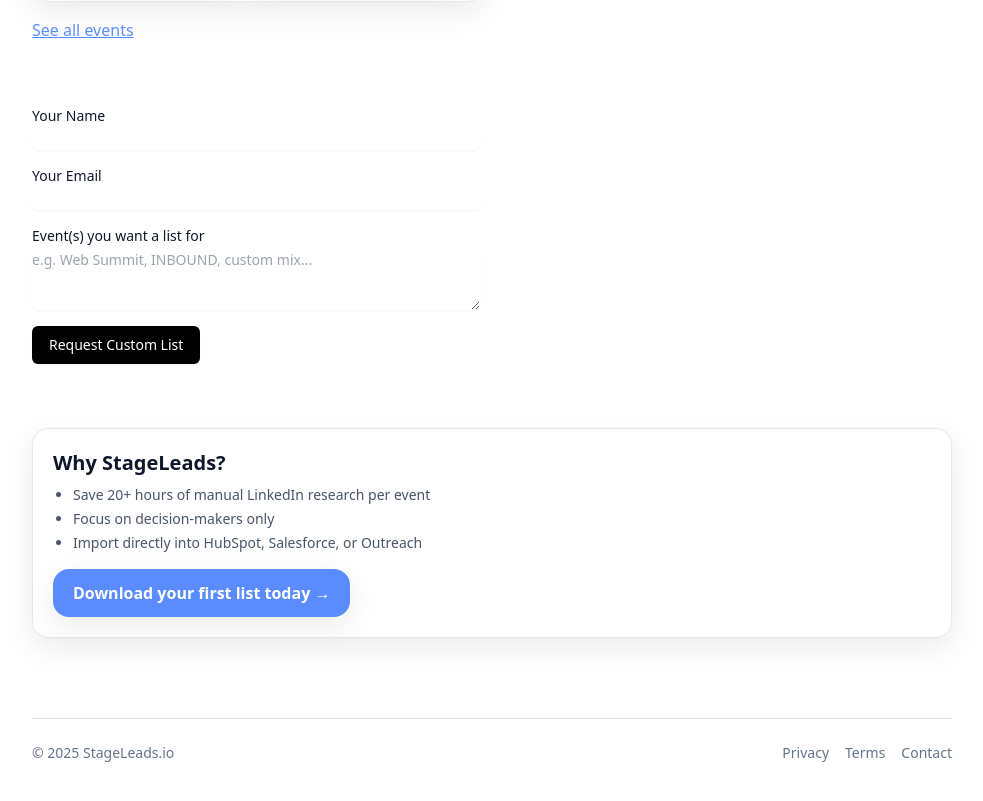
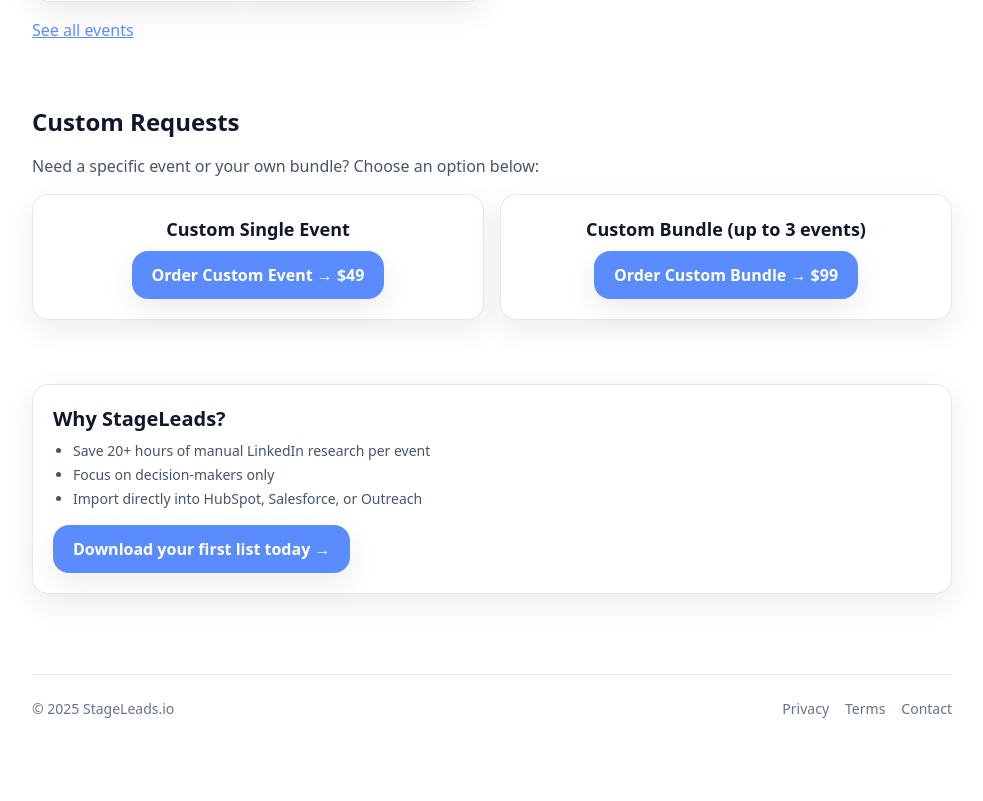
Before and after one commit to JasaNiklanovic/stageleads-site, a Next.js app: page / in a window 1280 px wide. Shown: the part 1634-2435 px from the top of the page, without its empty margins (148-1131 px from the left). After the commit the page ends 2401 px from the top, so only its background shows below. Built offline with nearby package versions, Linux system fonts and the light colour scheme.

Commit message:
Update basic gumroad links

```diff
--- a/app/page.tsx
+++ b/app/page.tsx
@@ -1,25 +1,35 @@
-import RequestForm from "@/components/RequestForm";
 import { bundles, events } from "@/data/content";
 import { Button } from "@/components/Button";
 
 export default function Home() {
   return (
     <>
+      {/* Hero */}
       <section className="max-w-[960px] mx-auto px-5 py-12 text-center">
-        <h1 className="text-4xl md:text-5xl font-extrabold tracking-tight">Speaker & attendee lists for sales, founders, and agencies.</h1>
+        <h1 className="text-4xl md:text-5xl font-extrabold tracking-tight">
+          Speaker & attendee lists for sales, founders, and agencies.
+        </h1>
         <p className="mt-3 text-slate-600 max-w-2xl mx-auto">
-          Skip the research. Get ready-to-use CSVs of speakers, founders, and decision-makers from the world’s top conferences.
+          Skip the research. Get ready-to-use CSVs of speakers, founders, and
+          decision-makers from the world’s top conferences.
         </p>
         <div className="mt-6 inline-flex gap-3">
-          <a href="#bundles" className="inline-block bg-brand text-white rounded-2xl px-5 py-3 font-semibold shadow-soft hover:-translate-y-0.5 transition">
+          <a
+            href="#bundles"
+            className="inline-block bg-brand text-white rounded-2xl px-5 py-3 font-semibold shadow-soft hover:-translate-y-0.5 transition"
+          >
             See bundles
           </a>
-          <a href="#events" className="inline-block border border-brand text-brand rounded-2xl px-5 py-3 font-semibold hover:bg-blue-50 transition">
+          <a
+            href="#events"
+            className="inline-block border border-brand text-brand rounded-2xl px-5 py-3 font-semibold hover:bg-blue-50 transition"
+          >
             Browse events
           </a>
         </div>
       </section>
 
+      {/* Info boxes */}
       <section className="max-w-[960px] mx-auto px-5 py-6">
         <div className="grid md:grid-cols-3 gap-4">
           <div className="border rounded-2xl p-4 bg-white shadow-soft">
@@ -49,47 +59,116 @@
         </div>
       </section>
 
+      {/* Bundles */}
       <section id="bundles" className="max-w-[960px] mx-auto px-5 py-8">
         <h2 className="text-2xl font-bold mb-4">Available Bundles</h2>
         <div className="grid md:grid-cols-2 gap-4">
           {bundles.map((b, i) => (
-            <div key={i} className="border rounded-2xl p-5 bg-white shadow-soft">
+            <div
+              key={i}
+              className="border rounded-2xl p-5 bg-white shadow-soft"
+            >
               <h3 className="text-lg font-semibold">{b.title}</h3>
               <ul className="text-sm text-slate-600 list-disc ml-5 mt-2">
-                {b.includes.map((x, idx) => <li key={idx}>{x}</li>)}
+                {b.includes.map((x, idx) => (
+                  <li key={idx}>{x}</li>
+                ))}
               </ul>
               <div className="mt-4 flex gap-3">
-                <Button href={b.previewUrl || '#'} variant="outline">Preview sample</Button>
-                <Button href={b.gumroadUrl}>Download Bundle – ${b.price}</Button>
+                <Button
+                  href={b.previewUrl || "#"}
+                  variant="outline"
+                  target="_blank"
+                  rel="noopener noreferrer"
+                >
+                  Preview sample
+                </Button>
+                <Button
+                  href={b.gumroadUrl}
+                  target="_blank"
+                  rel="noopener noreferrer"
+                >
+                  Download Bundle – ${b.price}
+                </Button>
               </div>
             </div>
           ))}
         </div>
       </section>
 
+      {/* Events */}
       <section id="events" className="max-w-[960px] mx-auto px-5 py-8">
-        <h2 className="text-2xl font-bold mb-4">Single Event Packs — $49 each</h2>
+        <h2 className="text-2xl font-bold mb-4">
+          Single Event Packs — $49 each
+        </h2>
         <div className="grid md:grid-cols-2 gap-4">
           {events.map((e, i) => (
-            <div key={i} className="border rounded-2xl p-5 bg-white shadow-soft">
+            <div
+              key={i}
+              className="border rounded-2xl p-5 bg-white shadow-soft"
+            >
               <h3 className="text-lg font-semibold">{e.name}</h3>
               <p className="text-sm text-slate-600 mt-1">{e.location}</p>
               <div className="mt-4 flex gap-3">
-                <Button href={e.previewUrl || '#'} variant="outline">Preview 10 speakers</Button>
-                <Button href={e.gumroadUrl}>Download Full CSV – ${e.price}</Button>
+                <Button
+                  href={e.previewUrl || "#"}
+                  variant="outline"
+                  target="_blank"
+                  rel="noopener noreferrer"
+                >
+                  Preview 10 speakers
+                </Button>
+                <Button
+                  href={e.gumroadUrl}
+                  target="_blank"
+                  rel="noopener noreferrer"
+                >
+                  Download Full CSV – ${e.price}
+                </Button>
               </div>
             </div>
           ))}
         </div>
         <div className="mt-4">
-          <a href="#" className="text-brand underline">See all events</a>
+          <a href="#" className="text-brand underline">
+            See all events
+          </a>
         </div>
       </section>
 
+      {/* Custom Requests */}
       <section id="request" className="max-w-[960px] mx-auto px-5 py-8">
-        <RequestForm />
+        <h2 className="text-2xl font-bold mb-4">Custom Requests</h2>
+        <p className="text-slate-600 mb-4">
+          Need a specific event or your own bundle? Choose an option below:
+        </p>
+        <div className="grid md:grid-cols-2 gap-4">
+          <div className="border rounded-2xl p-5 bg-white shadow-soft text-center">
+            <h3 className="text-lg font-semibold mb-2">
+              Custom Single Event
+            </h3>
+            <Button
+              href="https://niklanovic.gumroad.com/l/vqesf"
+              target="_blank"
+              rel="noopener noreferrer"
+            >
+              Order Custom Event → $49
+            </Button>
+          </div>
+          <div className="border rounded-2xl p-5 bg-white shadow-soft text-center">
+            <h3 className="text-lg font-semibold mb-2">Custom Bundle (up to 3 events)</h3>
+            <Button
+              href="CUSTOM_BUNDLE_URL"
+              target="_blank"
+              rel="noopener noreferrer"
+            >
+              Order Custom Bundle → $99
+            </Button>
+          </div>
+        </div>
       </section>
 
+      {/* Why StageLeads */}
       <section className="max-w-[960px] mx-auto px-5 py-8">
         <div className="border rounded-2xl p-5 bg-white shadow-soft">
           <h2 className="text-xl font-bold mb-2">Why StageLeads?</h2>
--- a/components/Button.tsx
+++ b/components/Button.tsx
@@ -1,9 +1,32 @@
-import React from "react";
+import React, { AnchorHTMLAttributes, ReactNode } from "react";
 import { clsx } from "clsx";
 
-export function Button({ href, children, variant = "solid", className }: { href: string; children: React.ReactNode; variant?: "solid"|"outline"; className?: string; }) {
-  const base = "inline-block rounded-2xl px-5 py-3 font-semibold transition-transform hover:-translate-y-0.5 shadow-soft";
+type ButtonProps = AnchorHTMLAttributes<HTMLAnchorElement> & {
+  href: string;
+  children: ReactNode;
+  variant?: "solid" | "outline";
+  className?: string;
+};
+
+export function Button({
+  href,
+  children,
+  variant = "solid",
+  className,
+  ...rest
+}: ButtonProps) {
+  const base =
+    "inline-block rounded-2xl px-5 py-3 font-semibold transition-transform hover:-translate-y-0.5 shadow-soft";
   const solid = "bg-brand text-white hover:shadow-lg";
   const outline = "border border-brand text-brand hover:bg-blue-50";
-  return <a href={href} className={clsx(base, variant === "solid" ? solid : outline, className)}>{children}</a>;
+
+  return (
+    <a
+      href={href}
+      className={clsx(base, variant === "solid" ? solid : outline, className)}
+      {...rest} // allows target, rel, etc.
+    >
+      {children}
+    </a>
+  );
 }
--- a/data/content.ts
+++ b/data/content.ts
@@ -1,5 +1,5 @@
 export const events = [
-  { name: "Web Summit 2025", location: "Lisbon, Nov", price: 49, gumroadUrl: "https://gumroad.com/your-websummit-link", previewUrl: "#" },
+  { name: "Web Summit 2025", location: "Lisbon, Nov", price: 49, gumroadUrl: "https://niklanovic.gumroad.com/l/mvbjql", previewUrl: "#" },
   { name: "Slush 2025", location: "Helsinki, Dec", price: 49, gumroadUrl: "https://gumroad.com/your-slush-link", previewUrl: "#" },
   { name: "INBOUND 2025", location: "Boston, 2025", price: 49, gumroadUrl: "https://gumroad.com/your-inbound-link", previewUrl: "#" },
 ];
```
